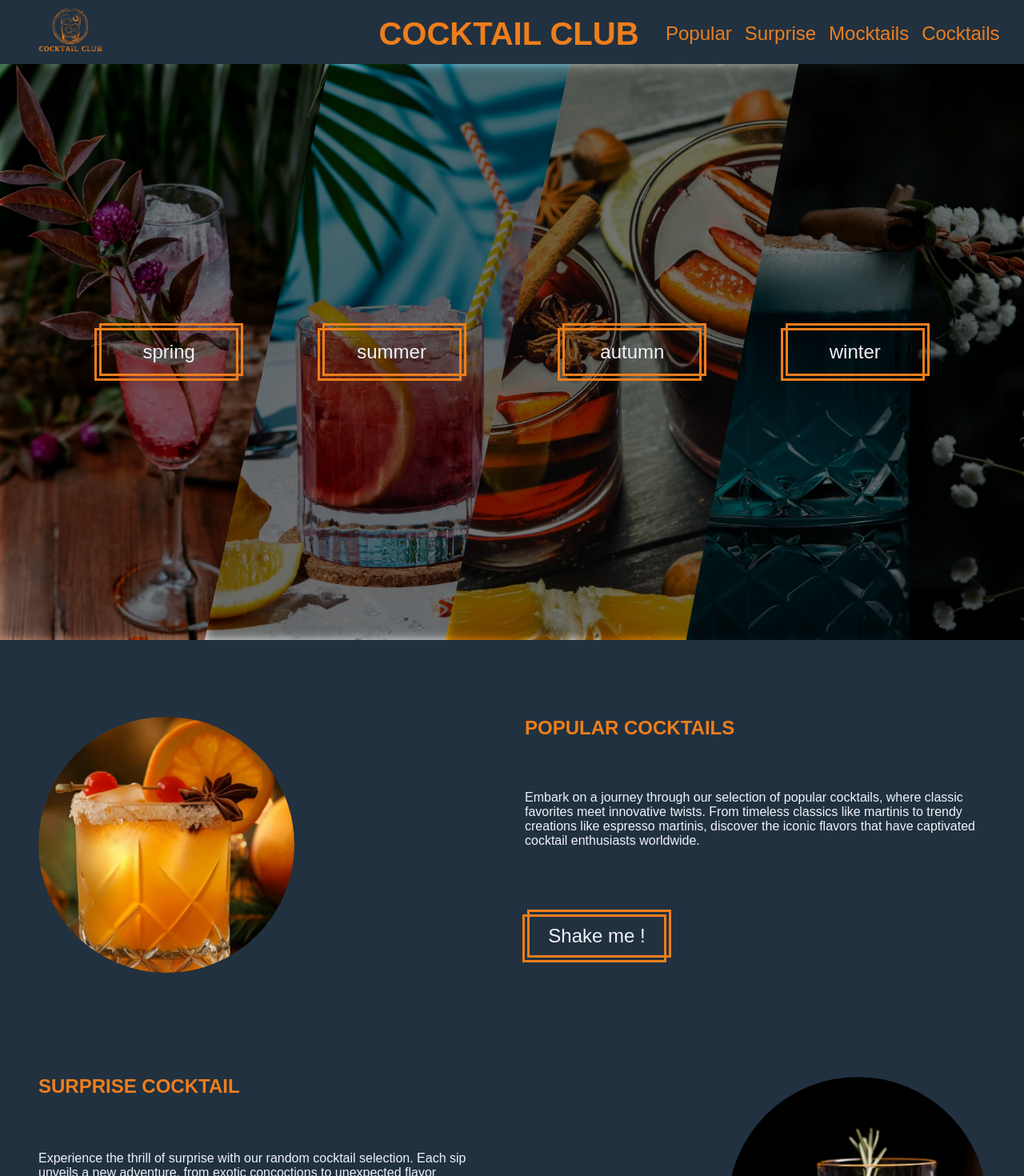
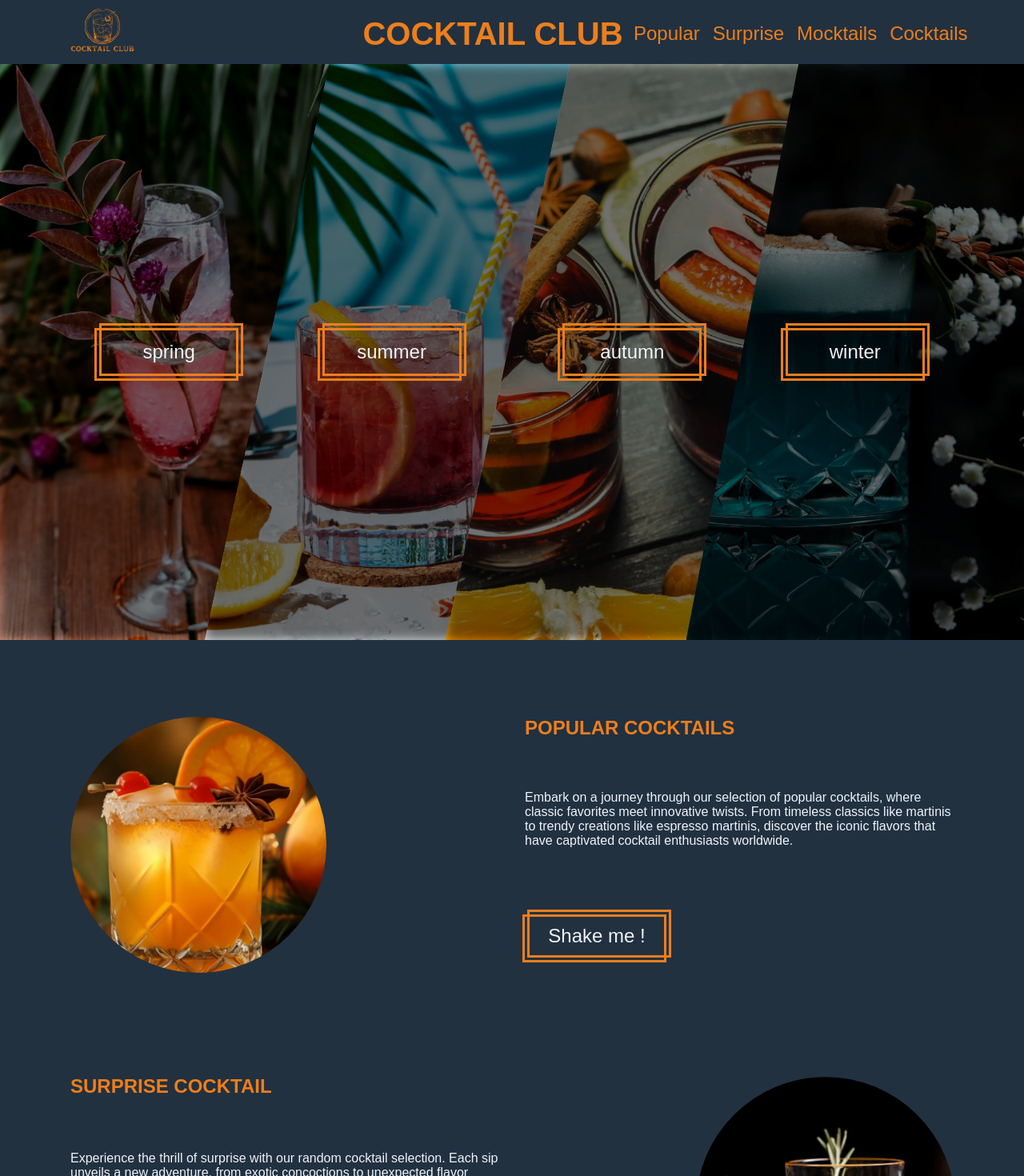
Before and after one commit to WildCodeSchool-2024-02/JS-bdx-0224-P2-cocktail_club, a React (Vite) app in the folder client/: page / in a window 1280 px wide. Shown: the top 1470 px of the page at 80% size. Built offline with nearby package versions, Linux system fonts and the light colour scheme; a web font is replaced by a local one.

Commit message:
final fix

```diff
--- a/client/src/components/Navbar.jsx
+++ b/client/src/components/Navbar.jsx
@@ -11,6 +11,7 @@ function Navbar() {
   };
 
   return (
+    <header>
     <nav id="navbar">
       <Link to="/">
         <img src="./src/assets/images/logo.svg" alt="Logo Cocktail Club" />
@@ -42,6 +43,7 @@ function Navbar() {
         </li>
       </ul>
     </nav>
+    </header>
   );
 }
 
--- a/client/src/styles/App.css
+++ b/client/src/styles/App.css
@@ -43,4 +43,9 @@ body {
 
 main {
   min-height: calc(100vh - 4.5rem - 3rem);
+  margin: auto;
 }
+
+section {
+  margin: auto;
+}
--- a/client/src/styles/CategoryPage.css
+++ b/client/src/styles/CategoryPage.css
@@ -6,6 +6,7 @@
   grid-template-columns: 1fr;
   gap: 1rem;
   padding: 5.5rem 1rem 1rem 1rem;
+  max-width: 1200px;
 }
 
 @media screen and (min-width: 700px) {
--- a/client/src/styles/CocktailPage.css
+++ b/client/src/styles/CocktailPage.css
@@ -5,6 +5,7 @@
   display: flex;
   justify-content: center;
   align-items: center;
+  max-width: 1200px;
 }
 
 .cocktailDetails {
--- a/client/src/styles/CocktailsSection.css
+++ b/client/src/styles/CocktailsSection.css
@@ -1,4 +1,5 @@
 .cocktailSection {
+  max-width: 1200px;
   display: grid;
   justify-items: center;
   gap: 2rem;
--- a/client/src/styles/Footer.css
+++ b/client/src/styles/Footer.css
@@ -1,4 +1,5 @@
 footer {
+  max-width: 1200px;
   display: flex;
   flex-direction: column;
   justify-content: space-around;
@@ -7,6 +8,7 @@ footer {
   font-family: var(--secondaryFont);
   padding: 1rem;
   gap: 0.8rem;
+  margin: auto;
 }
 
 footer > img {
--- a/client/src/styles/Navbar.css
+++ b/client/src/styles/Navbar.css
@@ -1,14 +1,22 @@
+header {
+  width: 100%;
+  display: flex;
+  justify-content: center;
+  align-items: center;
+  z-index: 100;
+  position: fixed;
+  background-color: var(--primaryColor);
+}
+
 nav {
   display: grid;
+  max-width: 1200px;
   grid-template-columns: repeat(3, 1fr);
   align-items: center;
   justify-content: space-between;
   width: 100%;
   height: 4.5rem;
   padding: 0 1rem;
-  background-color: var(--primaryColor);
-  z-index: 100;
-  position: fixed;
 }
 
 img {
--- a/client/src/styles/SectionAllCocktails.css
+++ b/client/src/styles/SectionAllCocktails.css
@@ -5,6 +5,7 @@
   justify-content: center;
   gap: 1rem;
   padding: 3rem 0 2rem 0;
+  max-width: 1200px;
 }
 
 h2 {
```
